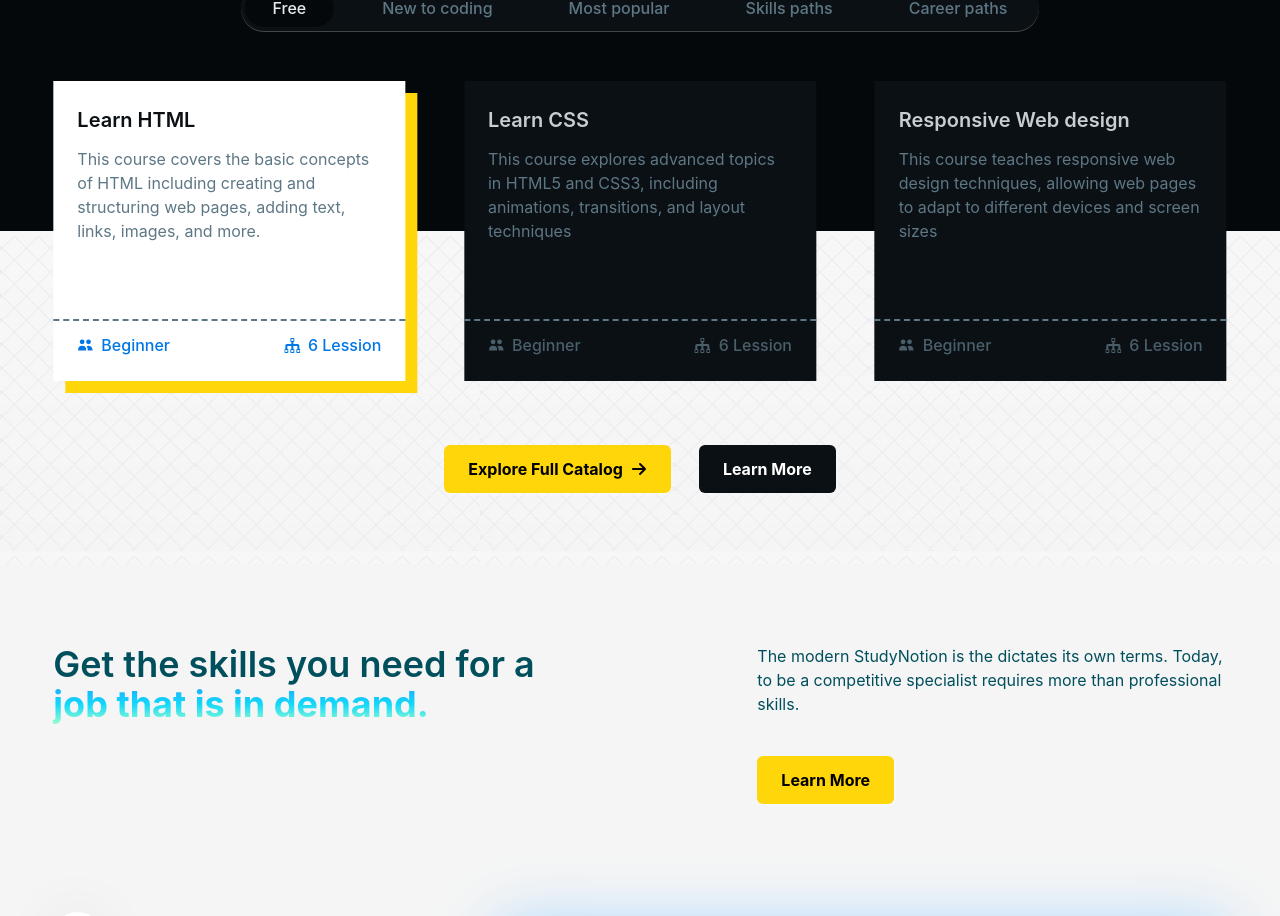
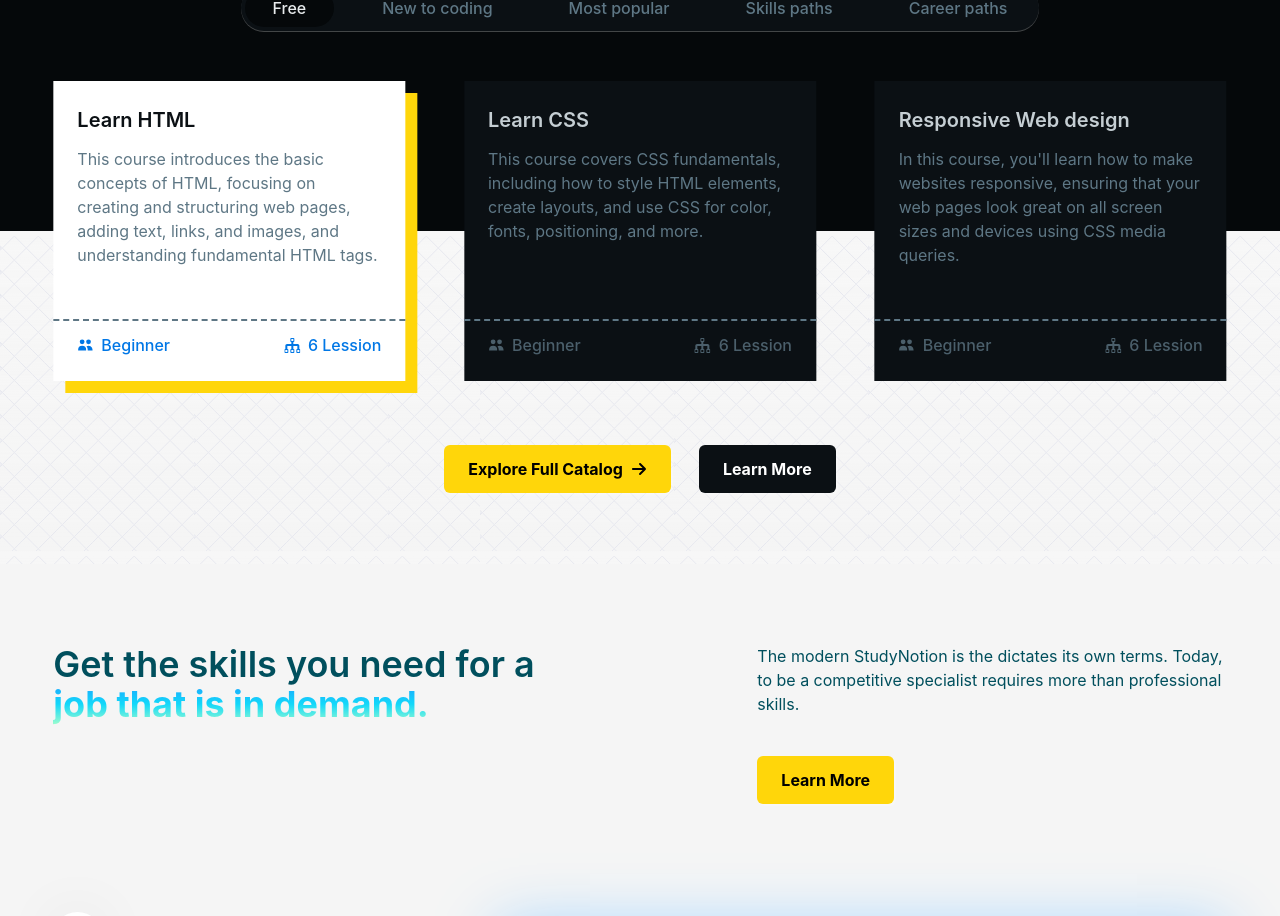
Before and after one commit to sparshchaturvedi78/GoTech, a React (Vite) app in the folder Frontend/: page / in a window 1280 px wide. Shown: the part 1827-2743 px from the top of the page. Built offline with nearby package versions, Linux system fonts and the light colour scheme; no server answers.

Commit message:
Update homepage-explore.js

```diff
--- a/Frontend/src/data/homepage-explore.js
+++ b/Frontend/src/data/homepage-explore.js
@@ -4,19 +4,19 @@ export const HomePageExplore = [
         courses : [
             {
                 heading : "Learn HTML",
-                description : "This course covers the basic concepts of HTML including creating and structuring web pages, adding text, links, images, and more.",
+                description : "This course introduces the basic concepts of HTML, focusing on creating and structuring web pages, adding text, links, and images, and understanding fundamental HTML tags.",
                 level : 'Beginner',
                 lessionNumber : 6
             },
             {
                 heading : "Learn CSS",
-                description : "This course explores advanced topics in HTML5 and CSS3, including animations, transitions, and layout techniques",
+                description : "This course covers CSS fundamentals, including how to style HTML elements, create layouts, and use CSS for color, fonts, positioning, and more.",
                 level : 'Beginner',
                 lessionNumber : 6
             },
             {
                 heading : "Responsive Web design",
-                description : "This course teaches responsive web design techniques, allowing web pages to adapt to different devices and screen sizes",
+                description : "In this course, you'll learn how to make websites responsive, ensuring that your web pages look great on all screen sizes and devices using CSS media queries.",
                 level : 'Beginner',
                 lessionNumber : 6
             },
@@ -27,19 +27,19 @@ export const HomePageExplore = [
         courses : [
             {
                 heading : "HTML",
-                description : "This course covers the basic concepts of HTML including creating and structuring web pages, adding text, links, images, and more.",
+                description : "A beginner-friendly course that covers the essentials of HTML, including how to structure web pages, add text, create links, insert images, and more.",
                 level : 'Beginner',
                 lessionNumber : 6
             },
             {
                 heading : "CSS",
-                description : "This course explores advanced topics in HTML5 and CSS3, including animations, transitions, and layout techniques",
+                description : "This course explores the foundational aspects of CSS, including styling web pages, working with colors, fonts, and layout techniques to create visually appealing websites.",
                 level : 'Beginner',
                 lessionNumber : 6
             },
             {
                 heading : "Responsive ",
-                description : "This course teaches responsive web design techniques, allowing web pages to adapt to different devices and screen sizes",
+                description : "Learn how to make your websites responsive in this course, with practical tips on creating flexible layouts that adapt to different screen sizes and devices.",
                 level : 'Beginner',
                 lessionNumber : 6
             },
@@ -50,19 +50,19 @@ export const HomePageExplore = [
         courses : [
             {
                 heading : "Java",
-                description : "This course covers the basic concepts of HTML including creating and structuring web pages, adding text, links, images, and more.",
+                description : "In this course, you'll dive into the world of Java programming, starting with the basics of syntax, variables, data types, loops, and conditional statements.",
                 level : 'Beginner',
                 lessionNumber : 6
             },
             {
                 heading : "Python",
-                description : "This course explores advanced topics in HTML5 and CSS3, including animations, transitions, and layout techniques",
+                description : "Python for beginners: Learn the essentials of Python programming, including working with variables, functions, data structures, and object-oriented principles.",
                 level : 'Beginner',
                 lessionNumber : 6
             },
             {
                 heading : "SCSS",
-                description : "This course teaches responsive web design techniques, allowing web pages to adapt to different devices and screen sizes",
+                description : "This course will help you master SCSS (Sassy CSS), an extension of CSS that allows for variables, nesting, and more powerful styling capabilities.",
                 level : 'Beginner',
                 lessionNumber : 6
             },
@@ -73,19 +73,19 @@ export const HomePageExplore = [
         courses : [
             {
                 heading : "Flask",
-                description : "This course covers the basic concepts of HTML including creating and structuring web pages, adding text, links, images, and more.",
+                description : "Learn how to build web applications using Flask, a Python web framework. This course covers routing, templates, and database integration with Flask.",
                 level : 'Beginner',
                 lessionNumber : 6
             },
             {
                 heading : "Django",
-                description : "This course explores advanced topics in HTML5 and CSS3, including animations, transitions, and layout techniques",
+                description : "This course will teach you Django, a high-level Python web framework, covering topics such as models, views, templates, and how to create scalable web applications.",
                 level : 'Beginner',
                 lessionNumber : 6
             },
             {
                 heading : "Fast API",
-                description : "This course teaches responsive web design techniques, allowing web pages to adapt to different devices and screen sizes",
+                description : "Learn FastAPI, a modern web framework for building APIs with Python. This course focuses on how to use FastAPI for creating efficient and fast RESTful APIs.",
                 level : 'Beginner',
                 lessionNumber : 6
             },
@@ -96,19 +96,19 @@ export const HomePageExplore = [
         courses : [
             {
                 heading : "Next.js",
-                description : "This course covers the basic concepts of HTML including creating and structuring web pages, adding text, links, images, and more.",
+                description : "This course will teach you how to build static and dynamic websites using Next.js, a popular React framework. Topics include routing, server-side rendering, and API routes.",
                 level : 'Beginner',
                 lessionNumber : 6
             },
             {
                 heading : "Nuxt.js",
-                description : "This course explores advanced topics in HTML5 and CSS3, including animations, transitions, and layout techniques",
+                description : "Nuxt.js is a powerful framework for Vue.js. In this course, you will learn about server-side rendering, static site generation, and how to create fast web apps with Nuxt.js.",
                 level : 'Beginner',
                 lessionNumber : 6
             },
             {
                 heading : "Sanity",
-                description : "This course teaches responsive web design techniques, allowing web pages to adapt to different devices and screen sizes",
+                description : "In this course, you'll learn how to use Sanity, a headless CMS, to manage content and integrate it into your applications, creating flexible and scalable websites.",
                 level : 'Beginner',
                 lessionNumber : 6
             },
```
